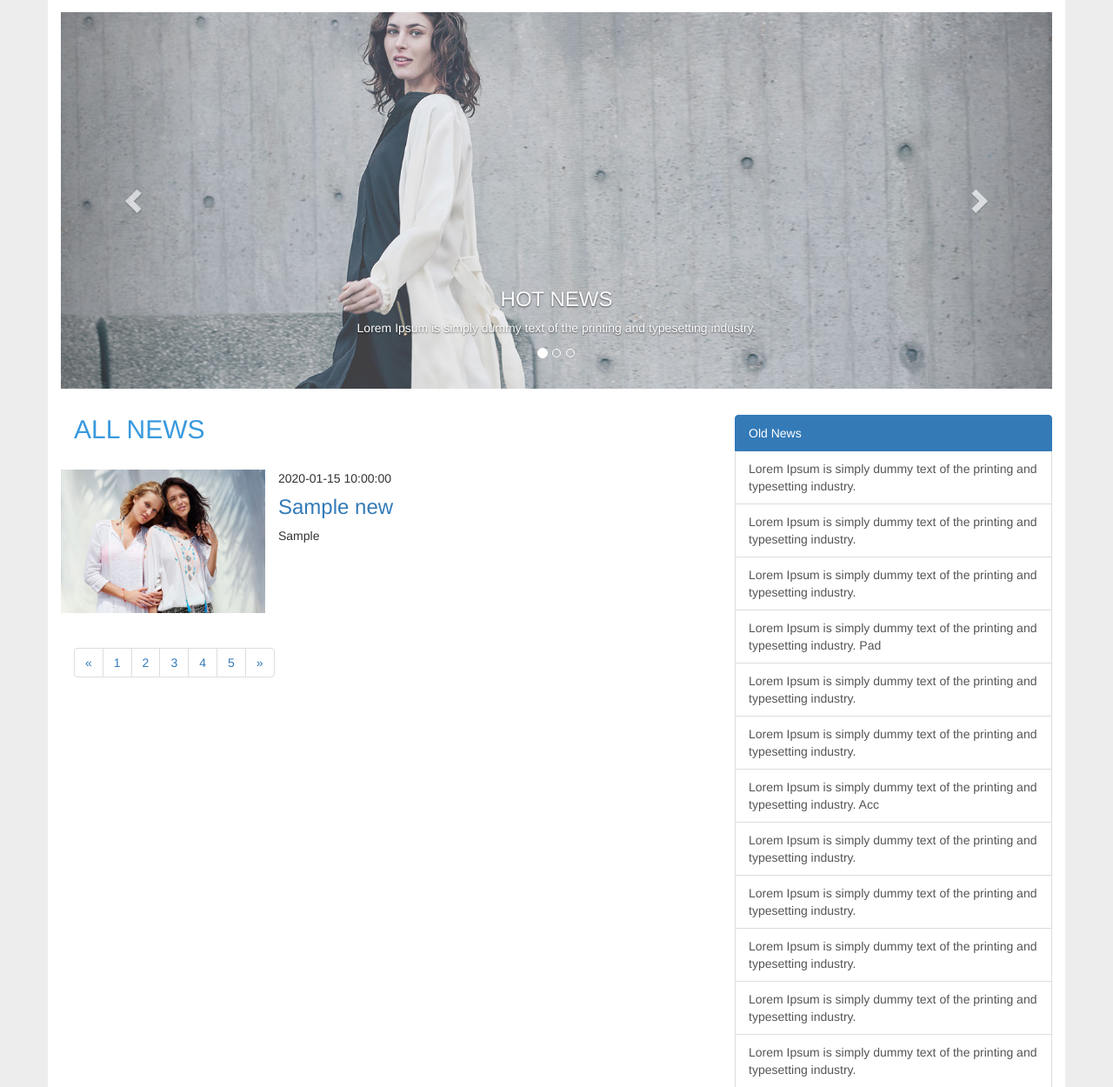
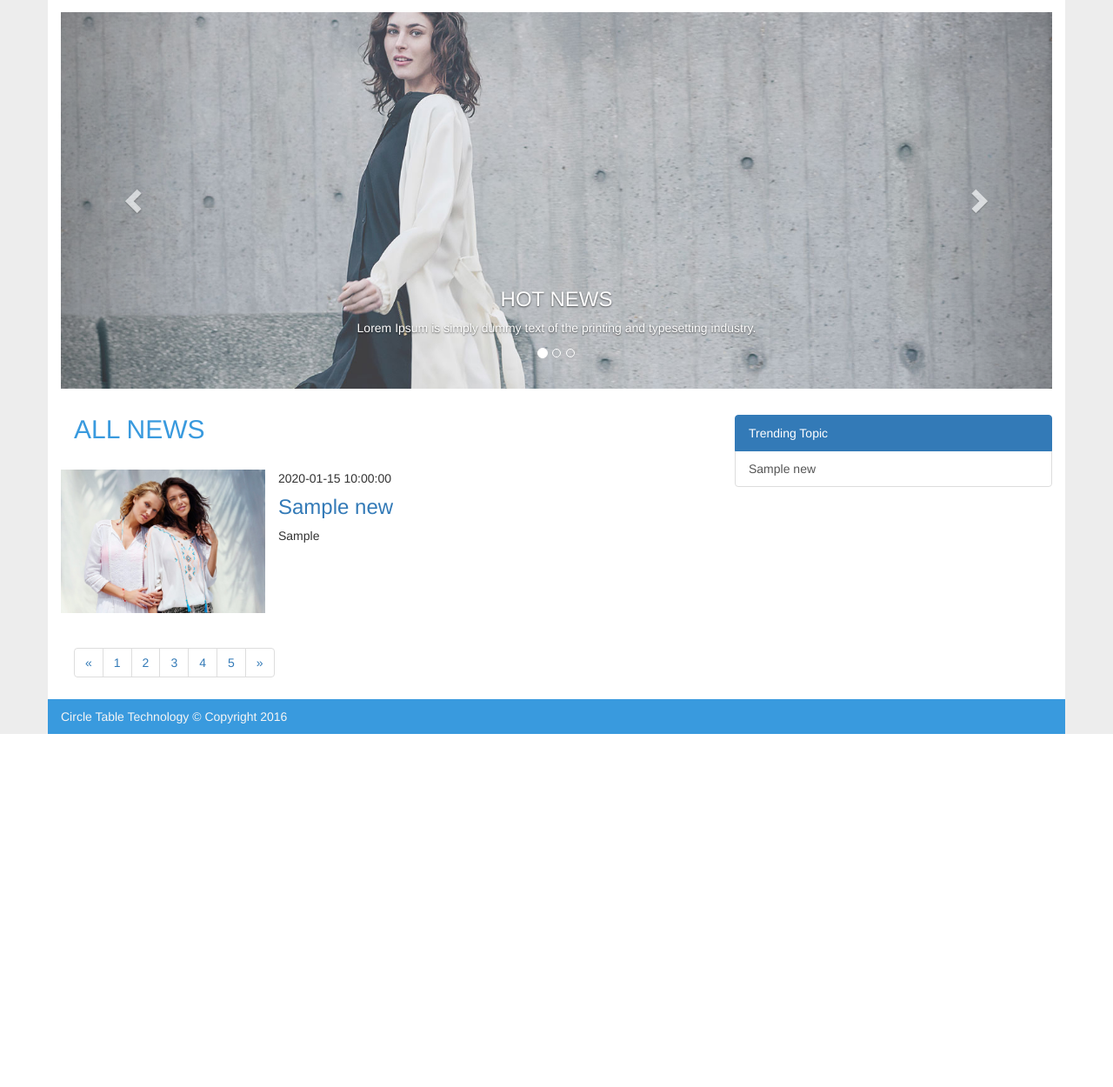
Before and after one commit to cttproject/web_cttproject, a PHP site: page / in a window 1280 px wide. Shown: the part 391-1641 px from the top of the page at 87% size. After the commit the page ends 1235 px from the top, so only its background shows below. Run offline with PHP 8.4, Linux system fonts and the light colour scheme; tables that the repository leaves empty or names only in its code hold one stand-in row (values such as "Sample post"); some libraries are stand-ins or nearby versions.

Commit message:
old news > trending topic

```diff
--- a/part_of/list_group.php
+++ b/part_of/list_group.php
@@ -1,24 +1,31 @@
 <div class="selection">
     <div class="list-group">
         <p class="list-group-item active">
-            Old News
+            Trending Topic
         </p>
-        <a href="#" class="list-group-item">Lorem Ipsum is simply dummy text of the printing and typesetting industry.</a>
-        <a href="#" class="list-group-item">Lorem Ipsum is simply dummy text of the printing and typesetting industry.</a>
-        <a href="#" class="list-group-item">Lorem Ipsum is simply dummy text of the printing and typesetting industry.</a>
-        <a href="#" class="list-group-item">Lorem Ipsum is simply dummy text of the printing and typesetting industry. Pad</a>
-        <a href="#" class="list-group-item">Lorem Ipsum is simply dummy text of the printing and typesetting industry.</a>
-        <a href="#" class="list-group-item">Lorem Ipsum is simply dummy text of the printing and typesetting industry.</a>
-        <a href="#" class="list-group-item">Lorem Ipsum is simply dummy text of the printing and typesetting industry. Acc</a>
-        <a href="#" class="list-group-item">Lorem Ipsum is simply dummy text of the printing and typesetting industry.</a>
-        <a href="#" class="list-group-item">Lorem Ipsum is simply dummy text of the printing and typesetting industry.</a>
-        <a href="#" class="list-group-item">Lorem Ipsum is simply dummy text of the printing and typesetting industry.</a>
-        <a href="#" class="list-group-item">Lorem Ipsum is simply dummy text of the printing and typesetting industry.</a>
-        <a href="#" class="list-group-item">Lorem Ipsum is simply dummy text of the printing and typesetting industry.</a>
-        <a href="#" class="list-group-item">Lorem Ipsum is simply dummy text of the printing and typesetting industry.</a>
-        <a href="#" class="list-group-item">Lorem Ipsum is simply dummy text of the printing and typesetting industry.</a>
-        <a href="#" class="list-group-item">Lorem Ipsum is simply dummy text of the printing and typesetting industry.</a>
-        <a href="#" class="list-group-item">Lorem Ipsum is simply dummy text of the printing and typesetting industry.</a>
-        <a href="#" class="list-group-item">Lorem Ipsum is simply dummy text of the printing and typesetting industry.</a>
+        <?php
+        $query = "select * from sys_news";
+        $result = mysqli_query($dbc, $query);
+
+        while ($nav = mysqli_fetch_assoc($result)) { ?>
+            <a href="#" class="list-group-item"><?php echo $nav['judul'] ?></a>
+        <?php }
+        ?><!--end of new update-->
+<!--        <a href="#" class="list-group-item">Lorem Ipsum is simply dummy text of the printing and typesetting industry.</a>-->
+<!--        <a href="#" class="list-group-item">Lorem Ipsum is simply dummy text of the printing and typesetting industry.</a>-->
+<!--        <a href="#" class="list-group-item">Lorem Ipsum is simply dummy text of the printing and typesetting industry. Pad</a>-->
+<!--        <a href="#" class="list-group-item">Lorem Ipsum is simply dummy text of the printing and typesetting industry.</a>-->
+<!--        <a href="#" class="list-group-item">Lorem Ipsum is simply dummy text of the printing and typesetting industry.</a>-->
+<!--        <a href="#" class="list-group-item">Lorem Ipsum is simply dummy text of the printing and typesetting industry. Acc</a>-->
+<!--        <a href="#" class="list-group-item">Lorem Ipsum is simply dummy text of the printing and typesetting industry.</a>-->
+<!--        <a href="#" class="list-group-item">Lorem Ipsum is simply dummy text of the printing and typesetting industry.</a>-->
+<!--        <a href="#" class="list-group-item">Lorem Ipsum is simply dummy text of the printing and typesetting industry.</a>-->
+<!--        <a href="#" class="list-group-item">Lorem Ipsum is simply dummy text of the printing and typesetting industry.</a>-->
+<!--        <a href="#" class="list-group-item">Lorem Ipsum is simply dummy text of the printing and typesetting industry.</a>-->
+<!--        <a href="#" class="list-group-item">Lorem Ipsum is simply dummy text of the printing and typesetting industry.</a>-->
+<!--        <a href="#" class="list-group-item">Lorem Ipsum is simply dummy text of the printing and typesetting industry.</a>-->
+<!--        <a href="#" class="list-group-item">Lorem Ipsum is simply dummy text of the printing and typesetting industry.</a>-->
+<!--        <a href="#" class="list-group-item">Lorem Ipsum is simply dummy text of the printing and typesetting industry.</a>-->
+<!--        <a href="#" class="list-group-item">Lorem Ipsum is simply dummy text of the printing and typesetting industry.</a>-->
     </div>
 </div>
```
